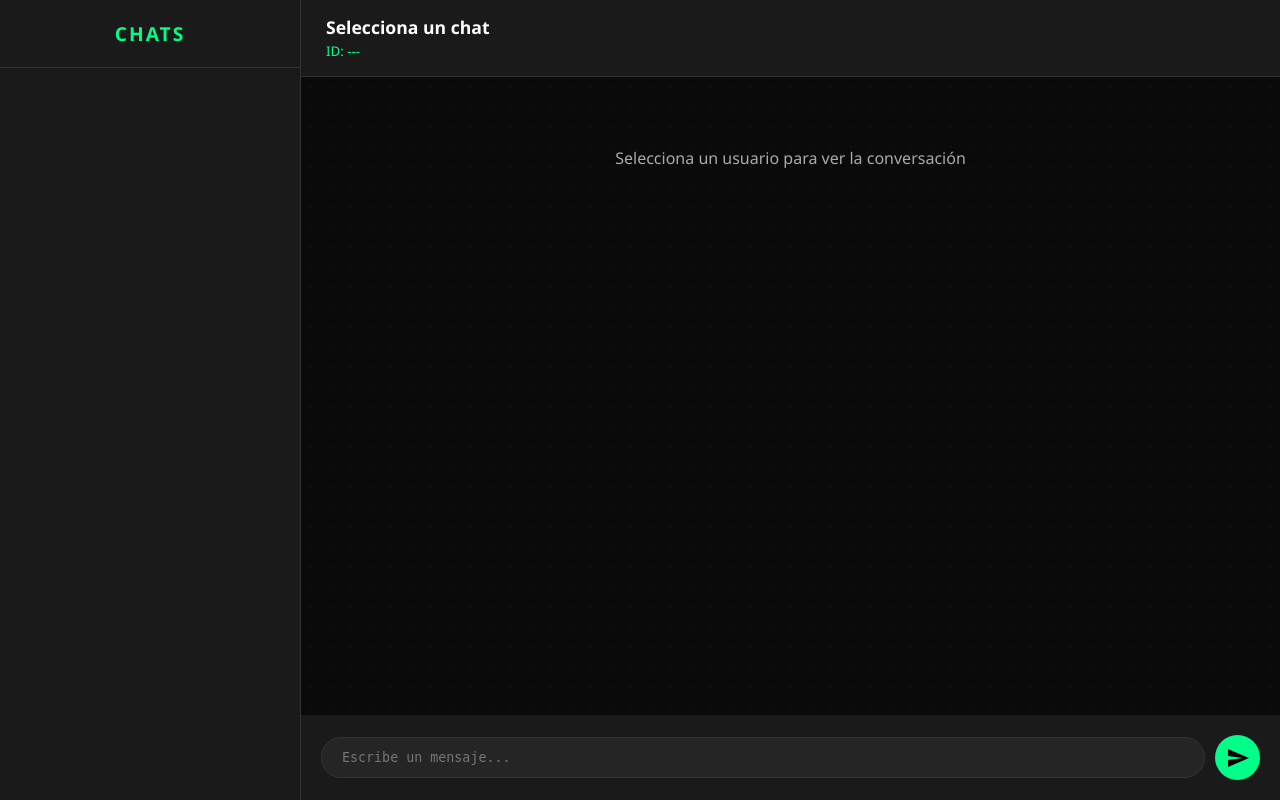
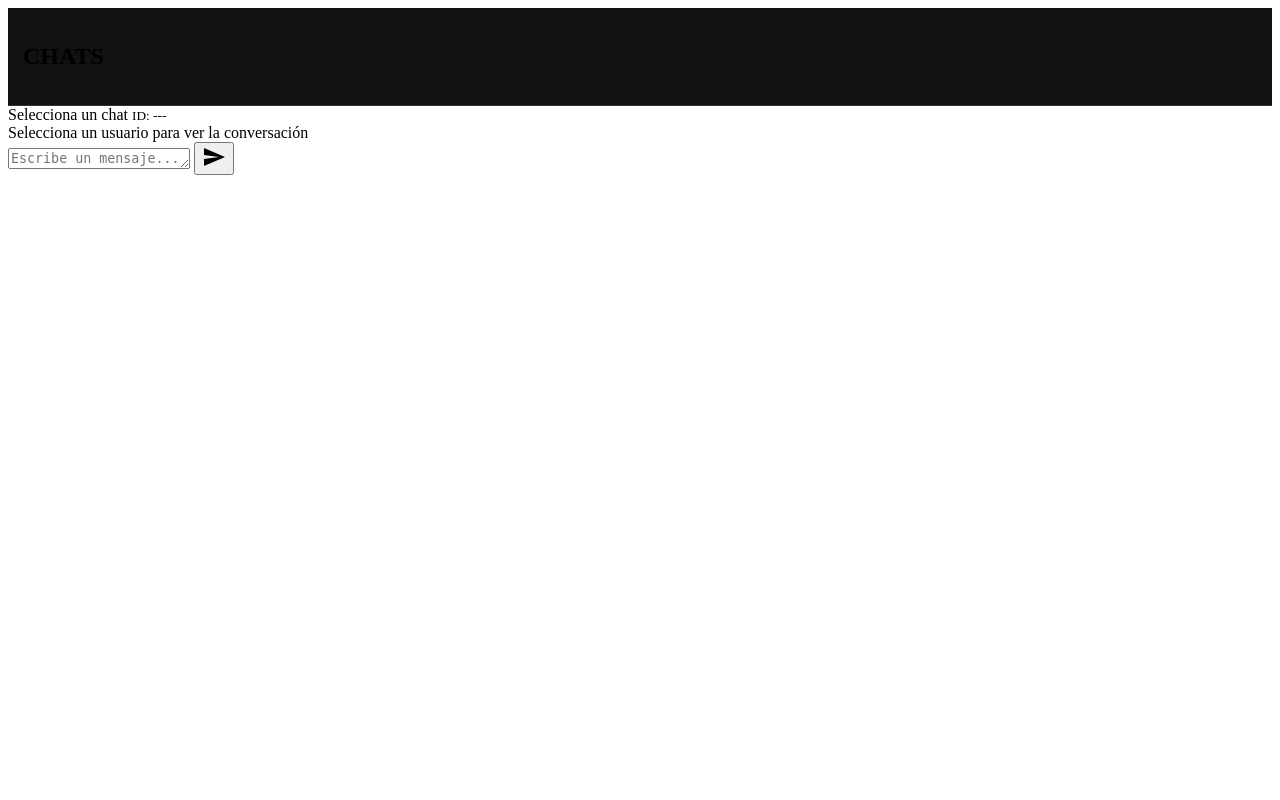
Before and after one commit to KekoOfficial/mp, a Flask app: page / in a window 1280 px wide. Run offline with Flask 3, Linux system fonts and the light colour scheme; data that the repository does not hold is empty; parts of the project's set-up code (start-up, migrations or seed data) failed here and were passed over.

Commit message:
Actualizar style.css

```diff
--- a/static/style.css
+++ b/static/style.css
@@ -1,149 +1,51 @@
-:root {
-    --bg-dark: #0f0f0f;
-    --sidebar-bg: #1a1a1a;
-    --accent: #00ff88;
-    --text-dim: #aaa;
-    --border: #333;
+/* BOTÓN DE NAVEGACIÓN */
+.nav-btn {
+    text-decoration: none;
+    font-size: 1.5rem;
+    padding: 5px 10px;
+    border-radius: 50%;
+    transition: 0.3s;
+    display: inline-block;
+    margin-right: 15px;
 }
 
-body, html {
-    margin: 0; padding: 0; height: 100%;
-    background: var(--bg-dark);
-    color: white;
-    font-family: 'Segoe UI', Tahoma, sans-serif;
+.nav-btn:hover {
+    background: rgba(0, 255, 136, 0.2);
 }
 
-.app-container {
+/* SIDEBAR HEADER AJUSTADO */
+.sidebar-header {
     display: flex;
-    height: 100vh;
-    overflow: hidden;
+    align-items: center;
+    padding: 15px;
+    background: #111;
+    border-bottom: 1px solid #333;
 }
 
-/* SIDEBAR */
-.sidebar {
-    width: 300px;
-    background: var(--sidebar-bg);
-    border-right: 1px solid var(--border);
-    display: flex;
-    flex-direction: column;
+/* PÁGINA DE AJUSTES */
+.settings-container {
+    max-width: 600px;
+    margin: 50px auto;
+    padding: 20px;
 }
 
-.sidebar-header {
+.card {
+    background: #1a1a1a;
     padding: 20px;
-    border-bottom: 1px solid var(--border);
-    text-align: center;
+    border-radius: 12px;
+    margin-bottom: 20px;
+    border: 1px solid #333;
 }
 
-.sidebar-header h2 {
-    margin: 0; color: var(--accent); font-size: 1.2rem; letter-spacing: 2px;
+.btn-danger {
+    background: #ff4444;
+    color: white;
+    border: none;
+    padding: 10px;
+    border-radius: 5px;
+    cursor: pointer;
 }
 
-.chat-list {
-    flex: 1;
-    overflow-y: auto;
+.btn-danger:hover {
+    background: #cc0000;
 }
-
-.chat-item {
-    padding: 15px 20px;
-    border-bottom: 1px solid #252525;
-    cursor: pointer;
-    transition: 0.2s;
-}
-
-.chat-item:hover { background: #252525; }
-.chat-item.active {
-    background: #2a2a2a;
-    border-left: 4px solid var(--accent);
-}
-
-.chat-item strong { color: var(--accent); }
-.chat-item small { color: var(--text-dim); }
-
-/* AREA DE CHAT */
-.chat-area {
-    flex: 1;
-    display: flex;
-    flex-direction: column;
-    background: #0a0a0a;
-}
-
-.chat-header {
-    padding: 15px 25px;
-    background: var(--sidebar-bg);
-    border-bottom: 1px solid var(--border);
-}
-
-.selected-info span { display: block; font-weight: bold; font-size: 1.1rem; }
-.selected-info small { color: var(--accent); }
-
-.messages-container {
-    flex: 1;
-    padding: 20px;
-    overflow-y: auto;
-    display: flex;
-    flex-direction: column;
-    gap: 10px;
-    background-image: radial-gradient(circle, #111 1px, transparent 1px);
-    background-size: 20px 20px;
-}
-
-.msg-row { display: flex; width: 100%; }
-.msg-bubble {
-    max-width: 70%;
-    padding: 10px 15px;
-    border-radius: 12px;
-    background: #222;
-    font-size: 0.95rem;
-    line-height: 1.4;
-}
-
-/* Estilo para mensajes que tú envías */
-.msg-row.sent { justify-content: flex-end; }
-.msg-row.sent .msg-bubble {
-    background: var(--accent);
-    color: black;
-    font-weight: 500;
-}
-
-.empty-state {
-    text-align: center; color: var(--text-dim); margin-top: 50px;
-}
-
-/* AREA DE INPUT */
-.input-area {
-    padding: 20px;
-    background: var(--sidebar-bg);
-    display: flex;
-    align-items: center;
-    gap: 10px;
-}
-
-#msg-input {
-    flex: 1;
-    background: #252525;
-    border: 1px solid var(--border);
-    border-radius: 20px;
-    padding: 12px 20px;
-    color: white;
-    resize: none;
-    outline: none;
-}
-
-#btn-send {
-    background: var(--accent);
-    border: none;
-    width: 45px;
-    height: 45px;
-    border-radius: 50%;
-    cursor: pointer;
-    display: flex;
-    align-items: center;
-    justify-content: center;
-    transition: 0.3s;
-}
-
-#btn-send:hover { transform: scale(1.1); box-shadow: 0 0 15px var(--accent); }
-
-/* Scrollbar */
-::-webkit-scrollbar { width: 5px; }
-::-webkit-scrollbar-thumb { background: var(--border); border-radius: 10px; }
```
